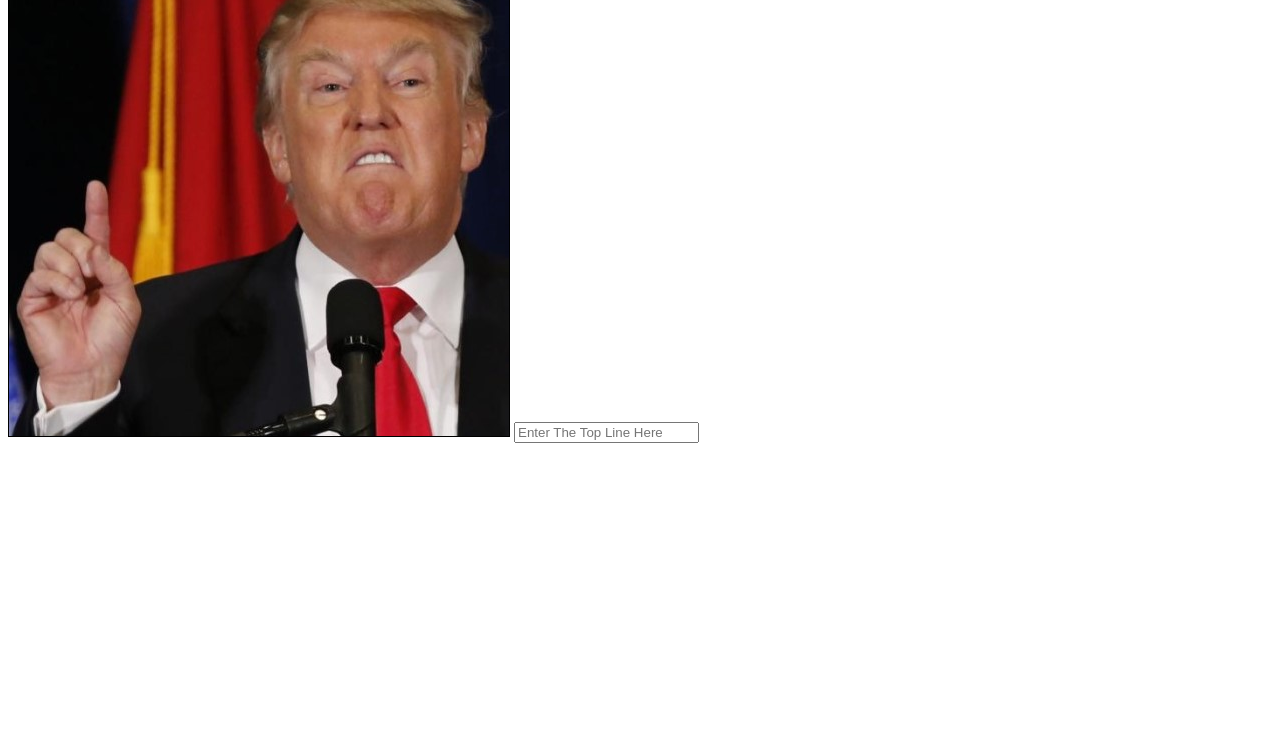
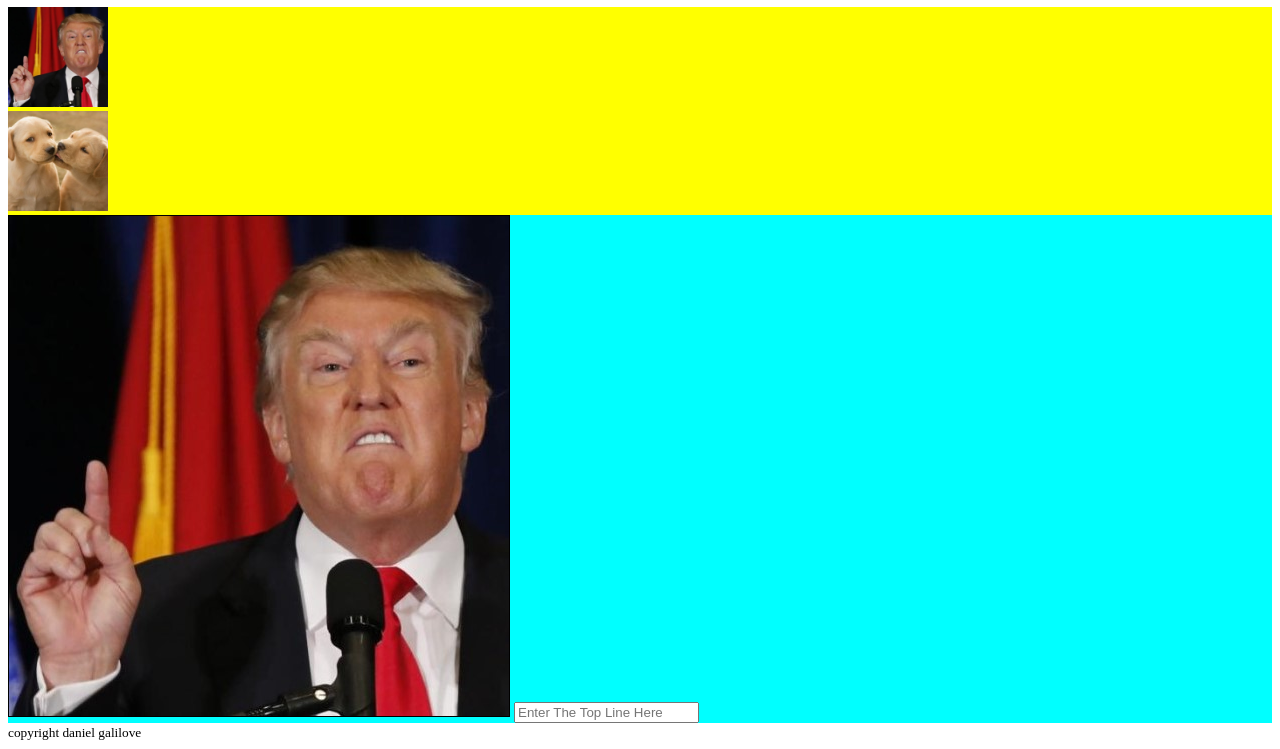
Before and after one commit to dgalilove/Meme-Generator, a plain HTML site: page index.html in a window 1280 px wide. Shown: the part 73-822 px from the top of the page. Before the commit the page ends 800 px from the top, so only its background shows below. Drawn offline with Linux system fonts and the light colour scheme.

Commit message:
Render the meme img based on the image in the gallery

```diff
--- a/index.html
+++ b/index.html
@@ -7,6 +7,10 @@
     <link rel="stylesheet" href="main.css" />
   </head>
   <body onload="onInit()">
+    <header>
+      <h1>Meme Generator</h1>
+    </header>
+    <main>
       <section class="gallery"></section>
 
       <section class="editor">
@@ -16,11 +20,16 @@
           name="TopLine"
           placeholder="Enter The Top Line Here"
           required
-        oninput="onChangeText()"
+          oninput="setLineText()"
         />
       </section>
+    </main>
+    <footer>
+      <small>copyright daniel galilove</small>
+    </footer>
 
     <script src="js/meme.service.js"></script>
+    <script src="js/gallery.controller.js"></script>
     <script src="js/meme.controller.js"></script>
   </body>
 </html>
--- /dev/null
+++ b/js/gallery.controller.js
@@ -0,0 +1,20 @@
+"use strict"
+
+function renderGallery() {
+  const elGallery = document.querySelector(".gallery")
+
+  const strHTML = gImgs
+    .map((image) => {
+      return `<div class="gallery-img">
+                <img src="${image.url}" id="img${image.id}" class='meme' onclick="onImgSelect(this)">
+              </div>`
+    })
+    .join("")
+
+  elGallery.innerHTML = strHTML
+}
+
+function onImgSelect(elImg) {
+  setImg(elImg)
+  renderMeme()
+}
--- a/js/meme.controller.js
+++ b/js/meme.controller.js
@@ -6,6 +6,7 @@ function onInit() {
   console.log(gElCanvas)
   gCtx = gElCanvas.getContext("2d")
   renderMeme()
+  renderGallery()
 }
 
 
@@ -21,7 +22,9 @@ function renderMeme() {
   }
 }
 
-function onChangeText(){
+
+
+function setLineText(){
     const selectedLine = gMeme.lines[gMeme.selectedLineIdx]
     const txt = document.querySelector('[name=TopLine]').value
     selectedLine.txt = txt
--- a/js/meme.service.js
+++ b/js/meme.service.js
@@ -1,15 +1,15 @@
 "use strict"
 
 let gImgs = [
-  { id: 1, utl: "img/1.jpg", keywords: ["funny", "trump"] },
-  { id: 2, utl: "img/2.jpg", keywords: ["cute", "dogs"] },
+  { id: 1, url: "img/1.jpg", keywords: ["funny", "trump"] },
+  { id: 2, url: "img/2.jpg", keywords: ["cute", "dogs"] },
 ]
 let gMeme = {
   selectedImgId: 1,
   selectedLineIdx: 0,
   lines: [
     {
-      txt: "Hello World!",
+      txt: "",
       Size: 30,
       Color: "white",
     },
@@ -31,3 +31,12 @@ function createSentence(startX, startY, endX , endY) {
     gCtx.textAlign = 'center'
     gCtx.fillText(selectedLine.txt , (endX - startX)/2, startY)
 }
+
+function setImg(elImg){
+  const id = parseInt(elImg.id.substring(3)) // removes the 'img' and gets the id as a number
+  gMeme.selectedImgId = id
+}
+function onImgSelect() {
+  const selectedImg = gImgs.find(img => img.id === gMeme.selectedImgId)
+  document.querySelector('#meme-img').src = selectedImg.url
+}
--- a/main.css
+++ b/main.css
@@ -1,3 +1,17 @@
+
+
+
+
+
 canvas{
     border: 1px black solid;
 }
+.gallery{
+    background-color: yellow;
+}
+.editor{
+        background-color: aqua;
+}
+.meme{
+    width: 100px;
+}
```
Lines whose indentation alone changed are shown as unchanged.
